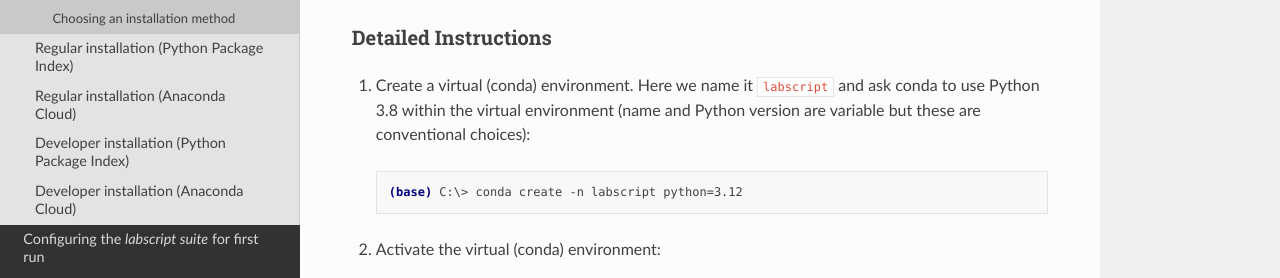
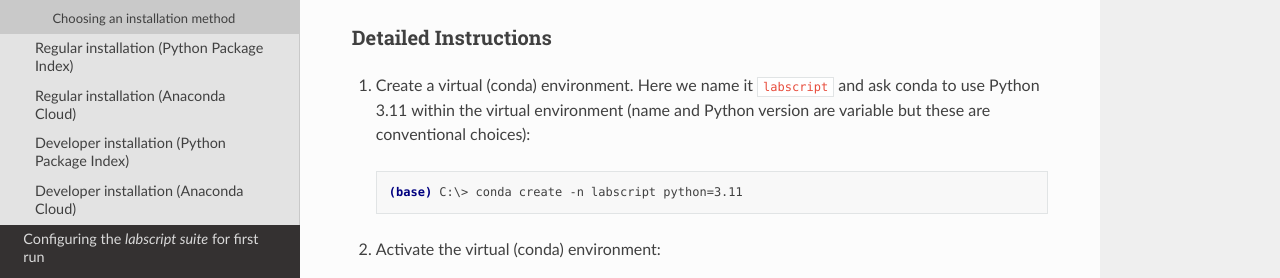
Before and after one commit to labscript-suite/labscript-suite, a Sphinx documentation site: the page built from docs/source/installation/setting-up-an-environment.rst, in a window 1280 px wide and 900 px high, scrolled down 872 px. Shown: the part 182-460 px from the top of the window. Built offline with Sphinx 7.4.7 and the Read the Docs theme 2.0.0, drawn with Linux system fonts in a browser that asks for light colours.

Commit message:
Catch missed reference to 3.8 and 3.12

```diff
--- a/docs/source/installation/setting-up-an-environment.rst
+++ b/docs/source/installation/setting-up-an-environment.rst
@@ -48,11 +48,11 @@ Detailed Instructions
 *********************
 
 1. Create a virtual (conda) environment.
-   Here we name it `labscript` and ask conda to use Python 3.8 within the virtual environment (name and Python version are variable but these are conventional choices):
+   Here we name it `labscript` and ask conda to use Python 3.11 within the virtual environment (name and Python version are variable but these are conventional choices):
 
   .. code-block:: console
 
-    (base) C:\> conda create -n labscript python=3.12
+    (base) C:\> conda create -n labscript python=3.11
 
 
 2. Activate the virtual (conda) environment:
```
